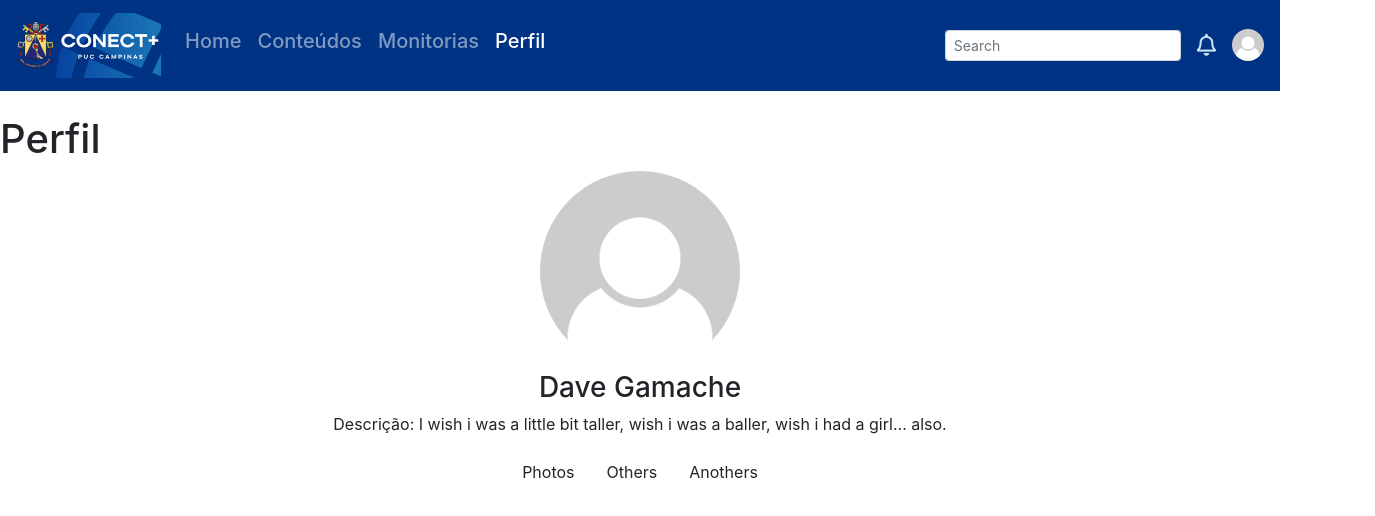
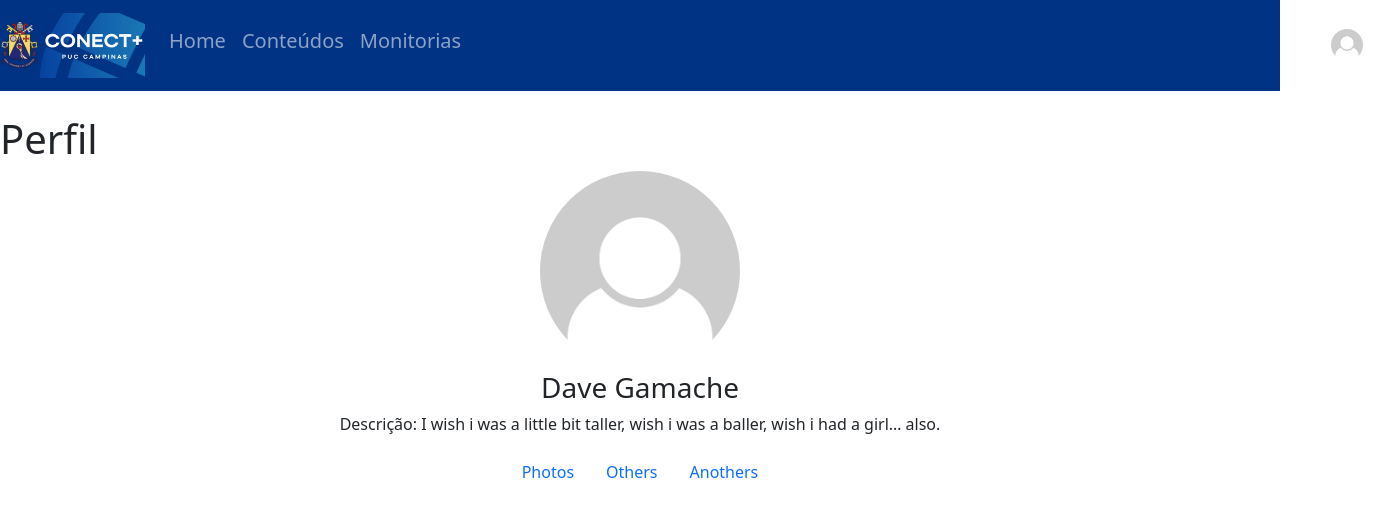
Before and after one commit to lubaptista/Conect_plus, a plain HTML site: page perfil.html in a window 1280 px wide. Shown: the whole page, 1375 px wide, since content can reach past the window. Drawn offline with nearby package versions, Linux system fonts and the light colour scheme; some packages are replaced by stand-ins of ours; a script that the page names is missing.

Commit message:
Update perfil.html

```diff
--- a/perfil.html
+++ b/perfil.html
@@ -5,19 +5,18 @@
     <meta charset="UTF-8">
     <meta http-equiv="X-UA-Compatible" content="IE=edge">
     <meta name="viewport" content="width=device-width, initial-scale=1.0">
-    <link rel="stylesheet" href="https://cdnjs.cloudflare.com/ajax/libs/twitter-bootstrap/4.3.1/css/bootstrap.min.css">
-    <link rel="stylesheet" href="https://use.fontawesome.com/releases/v5.7.2/css/all.css">
-    <link rel="stylesheet" href="style.css">
+    <!-- Bootstrap -->
+    <link href="https://cdn.jsdelivr.net/npm/bootstrap@5.3.2/dist/css/bootstrap.min.css" rel="stylesheet" integrity="sha384-T3c6CoIi6uLrA9TneNEoa7RxnatzjcDSCmG1MXxSR1GAsXEV/Dwwykc2MPK8M2HN" crossorigin="anonymous">
 
-<!------------------LIght BOx for Gallery-------------->
-    <link rel="stylesheet" href="lightbox.min.css">
-    <script type="text/javascript" src="lightbox-plus-jquery.min.js"></script>
-<!------------------LIght BOx for Gallery-------------->
     <title>Puc Campinas</title>
 
 </head>
 
 <body>
+     <!-- Bootstrap -->
+         <script src="https://cdn.jsdelivr.net/npm/bootstrap@5.3.2/dist/js/bootstrap.bundle.min.js" integrity="sha384-C6RzsynM9kWDrMNeT87bh95OGNyZPhcTNXj1NW7RuBCsyN/o0jlpcV8Qyq46cDfL" crossorigin="anonymous"></script>
+
+         <header>
              <!--Barra de navegação: Home, Prova, Monitorias, Provas-->
              <nav class="navbar navbar-expand-md navbar-dark mb-4" style="background-color:#003383">
                  <a href="index.html" class="navbar-brand"><img src="img/logo_conect.png" alt="logo" class="img-fluid" width="145px" height="165px"></a>
@@ -26,20 +25,26 @@
 
                  <div class="collapse navbar-collapse" id="responsive">
                      <ul class="navbar-nav mr-auto text-capitalize">
-                <h5  class="nav-item"><a href="index.html" class="nav-link">Home</a></h5>
+                         <h5 class="nav-item"><a href="home.html" class="nav-link">Home</a></h5>
                          <h5 class="nav-item"><a href="conteudo.html" class="nav-link">Conteúdos</a></h5>
                          <h5 class="nav-item"><a href="monitoria.html" class="nav-link" data-toggle="modal">Monitorias</a></h5>
-                <h5 class="nav-item"><a href="perfil.html" class="nav-link active">Perfil</a></h5>
 
                      </ul>
-
-            <form action="" class="form-inline ml-auto d-none d-md-block">
-                <input type="text" name="search" id="search" placeholder="Search" class="form-control form-control-sm">
-            </form>
-            <a href="notification.html" class="text-decoration-none" style="color:#CBE4F2;font-size:22px;"><i class="far fa-bell ml-3 d-none d-md-block"></i></a>
-            <img src="img/avatar-dhg.png" alt="" class="rounded-circle ml-3 d-none d-md-block" width="32px" height="32px">
+                     <div class="container" style="padding-left: 77%;">
+                         <div class="btn-group dropstart">
+                             <a href="#" id="imageDropdown" data-bs-toggle="dropdown">
+                                 <img src="img/avatar-dhg.png" width="32px" height="32px" style="border-radius: 100%;">
+                             </a>
+                             <ul class="dropdown-menu">
+                                 <li><a class="dropdown-item" href="perfil.html">Ver Perfil</a></li>
+                                 <li><hr class="dropdown-divider"></li>
+                                 <li><a class="dropdown-item" href="index.html">Log Out</a></li>
+                             </ul>
+                         </div>
+                     </div>
                  </div>
              </nav>
+         </header>
 
     <h1>Perfil</h1>
 
```
Lines whose indentation alone changed are shown as unchanged.
